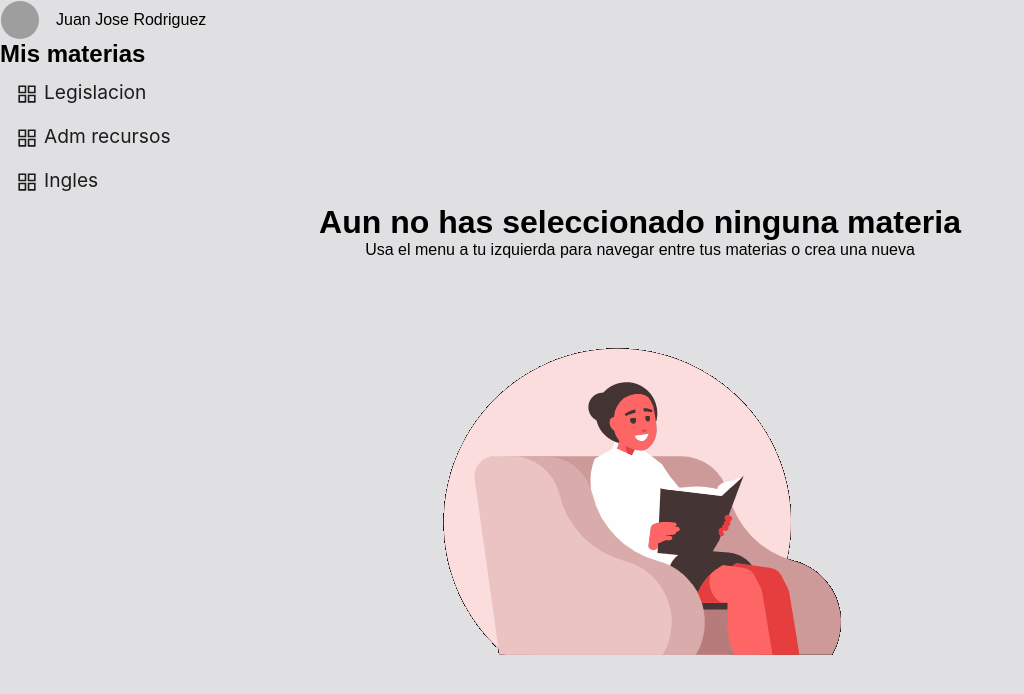
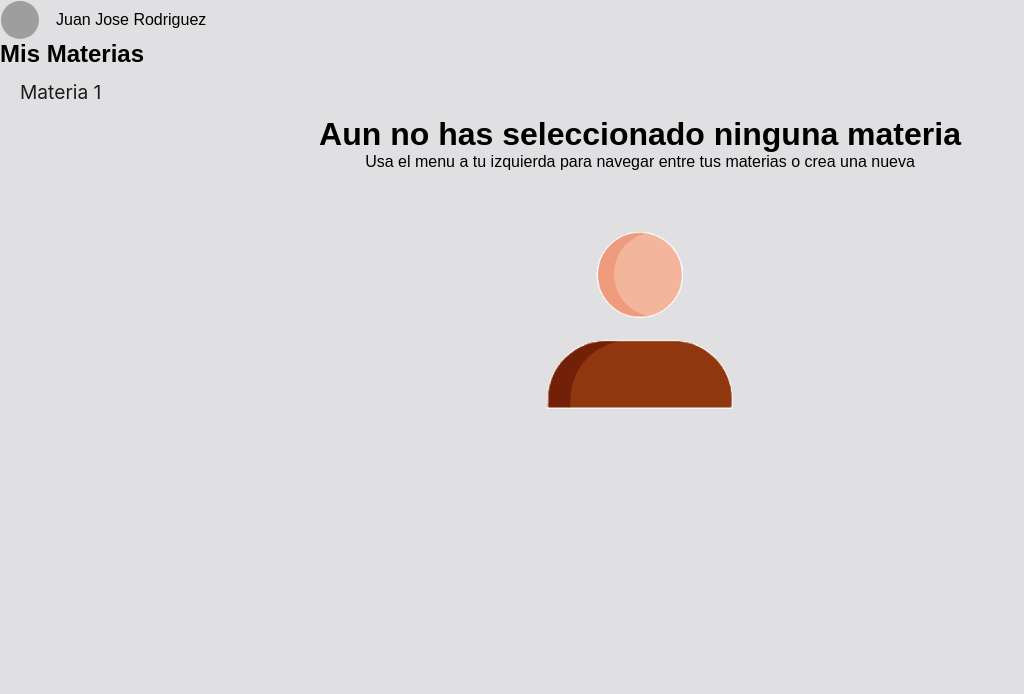
Before and after one commit to Puma-solutions/Quizzy_frontend, a Next.js app: page /home in a window 1280 px wide. Shown: the top 694 px of the page, without its empty margins (0-1024 px from the left). Built offline with nearby package versions, Linux system fonts and the light colour scheme; grey boxes are pictures that could not be loaded; a web font is replaced by a local one.

Commit message:
moving menu

```diff
--- a/src/app/home/layout.tsx
+++ b/src/app/home/layout.tsx
@@ -1,10 +1,17 @@
-import MenuHome from "@/components/home/menu";
+import MenuHome from "@/common/menu";
+
+const items = [
+  {
+    key: "1",
+    label: "Materia 1",
+  },
+];
 
 const homeLayout = ({ children }: { children: React.ReactNode }) => {
   return (
     <div className="layout-display">
       <header className="head">
-        <MenuHome />
+        <MenuHome items={items} title="Mis Materias" />
       </header>
       <main className="main">{children}</main>
     </div>
--- a/src/app/home/page.tsx
+++ b/src/app/home/page.tsx
@@ -18,10 +18,10 @@ const HomePage = () => {
         nueva
       </p>
       <Image
-        src={"/images/gifHome.gif"}
+        src={"/images/lookingFor.gif"}
         alt="gif of a study girl"
-        width="500"
-        height="500"
+        width="300"
+        height="300"
       />
     </div>
   );
--- a/src/components/home/menu.tsx
+++ b/src/common/menu.tsx
@@ -1,11 +1,17 @@
 "use client";
 
 import React, { useState } from "react";
+import router from "next/router";
 import { AppstoreOutlined, UserOutlined } from "@ant-design/icons";
 import { Menu, Avatar } from "antd";
 import type { MenuProps } from "antd/es/menu";
 
 type MenuItem = Required<MenuProps>["items"][number];
+
+interface MenuCommonProps {
+  items: MenuItem[];
+  title: string;
+}
 
 function getItem(
   label: React.ReactNode,
@@ -21,13 +27,7 @@ function getItem(
   } as MenuItem;
 }
 
-const items: MenuItem[] = [
-  getItem("Legislacion", "0", <AppstoreOutlined />),
-  getItem("Adm recursos", "1", <AppstoreOutlined />),
-  getItem("Ingles", "2", <AppstoreOutlined />),
-];
-
-const MenuHome = () => {
+const MenuCommon = ({ items, title }: MenuCommonProps) => {
   return (
     <div className="menuHome">
       <div
@@ -47,13 +47,14 @@ const MenuHome = () => {
         />
         <p>Juan Jose Rodriguez</p>
       </div>
-      <h2>Mis materias</h2>
+      <h2>{title}</h2>
       <Menu
         style={{
           width: 350,
           backgroundColor: "transparent",
           borderRight: "0px",
         }}
+        onClick={() => {}}
         defaultOpenKeys={["sub1"]}
         items={items}
       />
@@ -61,4 +62,4 @@ const MenuHome = () => {
   );
 };
 
-export default MenuHome;
+export default MenuCommon;
```
Also changed, not shown: src/app/home/[id]/page.tsx (added, +7 -0 lines), public/images/document.gif (added), public/images/lookingfor.gif (added), src/context/subjects.tsx (added), src/types/common.ts (added).
